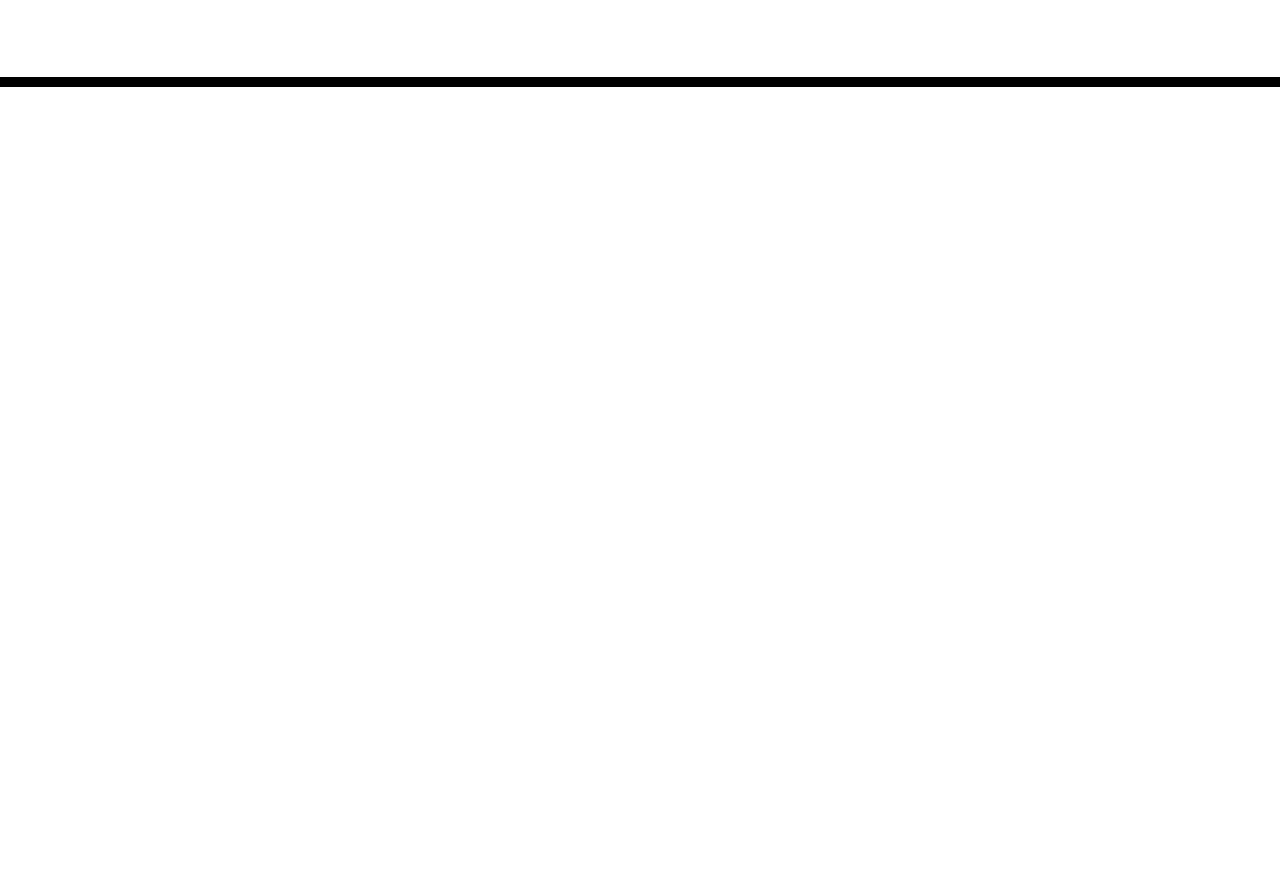
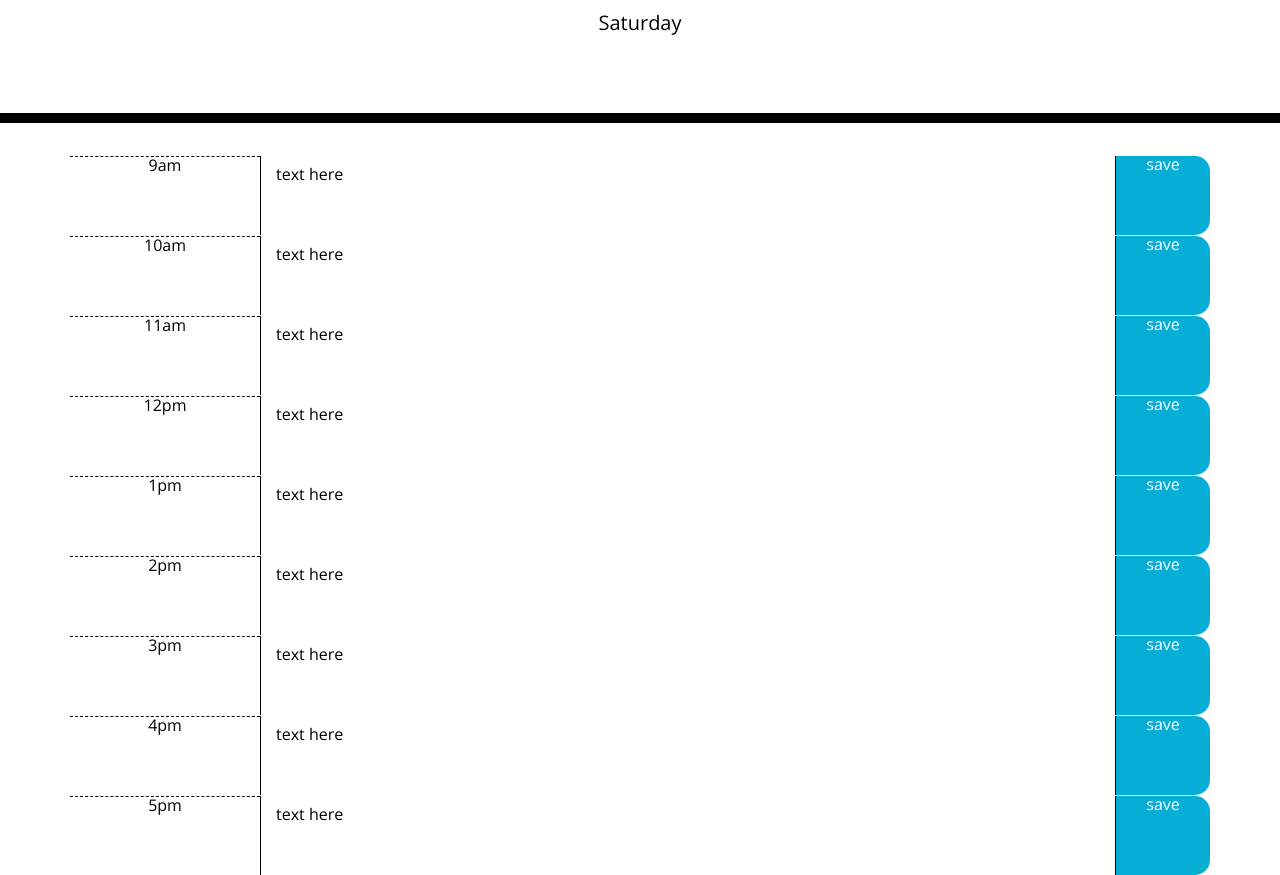
Before and after one commit to ZichKoding/WorkDayScheduler, a plain HTML site: page index.html in a window 1280 px wide. Shown: the part 181-1056 px from the top of the page. Before the commit the page ends 800 px from the top, so only its background shows below. Drawn offline with nearby package versions, Linux system fonts and the light colour scheme; files that its build step writes are made by us from their sources.

Commit message:
Got all the cosmetics done except save icon and past, present, future

```diff
--- a/assets/css/style.css
+++ b/assets/css/style.css
@@ -13,6 +13,7 @@ textarea{
   padding: 10px;
 }
 
+/* Jumbotron is a part of bootstrap. Create new class for this? */
 .jumbotron {
   text-align: center;
   background-color: transparent;
--- a/index.html
+++ b/index.html
@@ -18,7 +18,7 @@
       href="https://fonts.googleapis.com/css?family=Open+Sans&display=swap"
       rel="stylesheet"
     />
-    <link rel="stylesheet" href="style.css" />
+    <link rel="stylesheet" href="./assets/css/style.css" />
     <title>Work Day Scheduler</title>
   </head>
 
@@ -26,10 +26,64 @@
     <header class="jumbotron">
       <h1 class="display-3">Work Day Scheduler</h1>
       <p class="lead">A simple calendar app for scheduling your work day</p>
-      <p id="currentDay" class="lead"></p>
+      <p id="currentDay" class="lead">Saturday</p>
     </header>
     <div class="container">
-      <!-- Timeblocks go here -->
+
+      <div class="row time-block" id="hourNine">
+        <div class="col-sm-2 hour">9am</div>
+        <textarea class="col-sm-9">text here</textarea>
+        <div class="col-sm-1 saveBtn">save</div>
+      </div>
+
+      <div class="row time-block" id="hourTen">
+        <div class="col-sm-2 hour">10am</div>
+        <textarea class="col-sm-9">text here</textarea>
+        <div class="col-sm-1 saveBtn">save</div>
+      </div>
+
+      <div class="row time-block" id="hourEleven">
+        <div class="col-sm-2 hour">11am</div>
+        <textarea class="col-sm-9">text here</textarea>
+        <div class="col-sm-1 saveBtn">save</div>
+      </div>
+
+      <div class="row time-block" id="hourTwelve">
+        <div class="col-sm-2 hour">12pm</div>
+        <textarea class="col-sm-9">text here</textarea>
+        <div class="col-sm-1 saveBtn">save</div>
+      </div>
+
+      <div class="row time-block" id="hourOne">
+        <div class="col-sm-2 hour">1pm</div>
+        <textarea class="col-sm-9">text here</textarea>
+        <div class="col-sm-1 saveBtn">save</div>
+      </div>
+
+      <div class="row time-block" id="hourTwo">
+        <div class="col-sm-2 hour">2pm</div>
+        <textarea class="col-sm-9">text here</textarea>
+        <div class="col-sm-1 saveBtn">save</div>
+      </div>
+
+      <div class="row time-block" id="hourThree">
+        <div class="col-sm-2 hour">3pm</div>
+        <textarea class="col-sm-9">text here</textarea>
+        <div class="col-sm-1 saveBtn">save</div>
+      </div>
+
+      <div class="row time-block" id="hourFour">
+        <div class="col-sm-2 hour">4pm</div>
+        <textarea class="col-sm-9">text here</textarea>
+        <div class="col-sm-1 saveBtn">save</div>
+      </div>
+
+      <div class="row time-block" id="hourFive">
+        <div class="col-sm-2 hour">5pm</div>
+        <textarea class="col-sm-9">text here</textarea>
+        <div class="col-sm-1 saveBtn">save</div>
+      </div>
+
     </div>
 
     <script src="https://code.jquery.com/jquery-3.4.1.min.js"></script>
```
